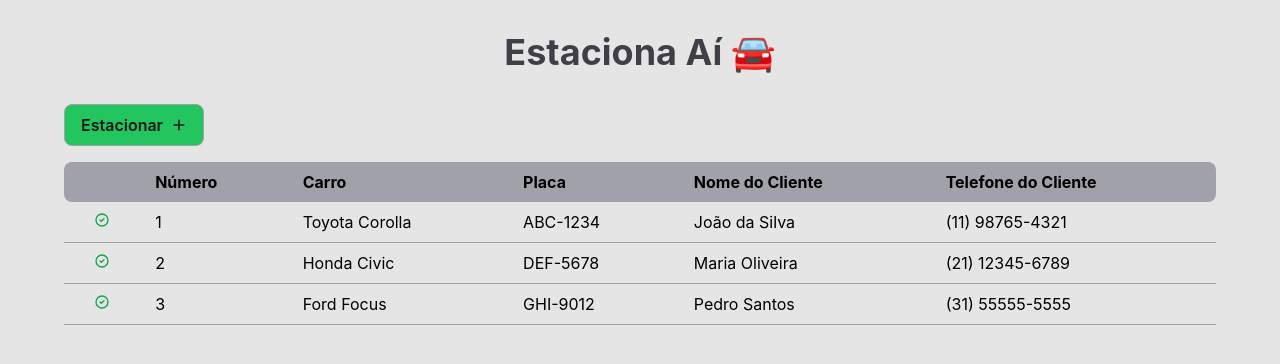
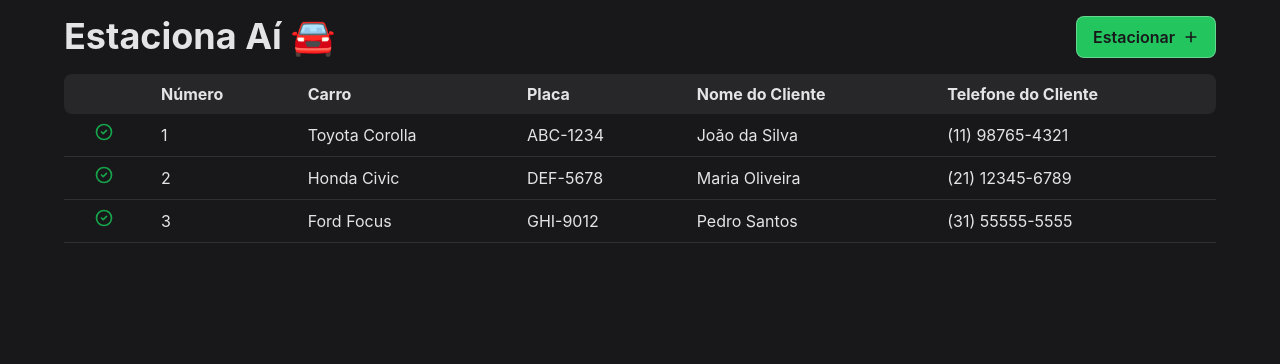
Before and after one commit to lucasrbordignon/client-estaciona-ai, a Next.js app: page / in a window 1280 px wide. Shown: the top 364 px of the page. Built offline with nearby package versions, Linux system fonts and the light colour scheme.

Commit message:
Acertando layout

```diff
--- a/src/pages/index.js
+++ b/src/pages/index.js
@@ -51,12 +51,10 @@ export default function Home() {
   return (
     <div className="h-full">
       <div className="h-full w-full">
-        <div className="max-w-6xl text-center py-8 m-auto">
-          <h1 className="text-4xl font-bold m-auto text-zinc-700">Estaciona Aí 🚘</h1>
-        </div>
+        <div className="max-w-6xl text-center py-4 m-auto w-full flex justify-between">
+          <h1 className="text-4xl font-bold">Estaciona Aí 🚘</h1>
 
-        <div className="max-w-6xl text-center pb-4 m-auto w-full flex">
-          <button className="flex items-center gap-2 px-4 py-2 bg-green-500 font-semibold text-zinc-900 border border-zinc-400 rounded-lg hover:border-green-900 hover:cursor-pointer hover:bg-green-400 hover:shadow">
+          <button className="flex items-center gap-2 px-4 py-2 bg-green-500 font-semibold text-zinc-900 border border-white/30 rounded-lg hover:border-green-900 hover:cursor-pointer hover:bg-green-400 hover:shadow">
             Estacionar
             <HiPlus/>
           </button>
@@ -66,27 +64,27 @@ export default function Home() {
           <table className="table-auto w-full overflow-x-scroll">
             <thead>
               <tr>
-                <th className="px-4 py-2 bg-zinc-400 rounded-l-lg"></th>
-                <th className="px-4 py-2 bg-zinc-400 text-left">Número</th>
-                <th className="px-4 py-2 bg-zinc-400 text-left">Carro</th>
-                <th className="px-4 py-2 bg-zinc-400 text-left">Placa</th>
-                <th className="px-4 py-2 bg-zinc-400 text-left">Nome do Cliente</th>
-                <th className="px-4 py-2 bg-zinc-400 text-left rounded-r-lg">Telefone do Cliente</th>
+                <th className="px-4 py-2 bg-zinc-800 rounded-l-lg"></th>
+                <th className="px-4 py-2 bg-zinc-800 text-left">Número</th>
+                <th className="px-4 py-2 bg-zinc-800 text-left">Carro</th>
+                <th className="px-4 py-2 bg-zinc-800 text-left">Placa</th>
+                <th className="px-4 py-2 bg-zinc-800 text-left">Nome do Cliente</th>
+                <th className="px-4 py-2 bg-zinc-800 text-left rounded-r-lg">Telefone do Cliente</th>
               </tr>
             </thead>
             <tbody>
               {cars.map(car => (
                 <tr key={car.id}>
-                  <td className="border-b border-zinc-400 px-4 py-2 rounded-l-lg text-center">
+                  <td className="border-b border-white/10 px-4 py-2 rounded-l-lg text-center">
                     <button onClick={() => handleFinishClick(car.id)}>
-                      <HiOutlineCheckCircle className="text-green-600 cursor-pointer hover:text-green-400" />
+                      <HiOutlineCheckCircle size={20} className="text-green-600 cursor-pointer hover:text-green-400" />
                     </button>
                   </td>
-                  <td className="border-b border-zinc-400 px-4 py-2">{car.numero}</td>
-                  <td className="border-b border-zinc-400 px-4 py-2">{car.modelo}</td>
-                  <td className="border-b border-zinc-400 px-4 py-2">{car.placa}</td>
-                  <td className="border-b border-zinc-400 px-4 py-2">{car.cliente.nome}</td>
-                  <td className="border-b border-zinc-400 px-4 py-2 rounded-r-xl">{car.cliente.telefone}</td>
+                  <td className="border-b border-white/10 px-4 py-2">{car.numero}</td>
+                  <td className="border-b border-white/10 px-4 py-2">{car.modelo}</td>
+                  <td className="border-b border-white/10 px-4 py-2">{car.placa}</td>
+                  <td className="border-b border-white/10 px-4 py-2">{car.cliente.nome}</td>
+                  <td className="border-b border-white/10 px-4 py-2 rounded-r-xl">{car.cliente.telefone}</td>
                 </tr>
               ))}
             </tbody>
@@ -96,10 +94,10 @@ export default function Home() {
             showPopup &&
           (
             <div className="fixed inset-0 flex items-center justify-center bg-black bg-opacity-50">
-              <div className="bg-white p-8 rounded-lg relative">
+              <div className="bg-zinc-800 p-8 border border-white/20 rounded-lg relative">
                 <button onClick={handleClosePopup} className="absolute right-2 top-2"><HiX className="text-red-500 hover:text-red-600"/></button>
                 <p className="mb-4">Deseja realmente finalizar esta vaga?</p>
-                <button onClick={handleClosePopup} className="px-4 py-2 bg-green-500 font-semibold text-zinc-900 border border-zinc-400 rounded-lg hover:border-green-900 hover:cursor-pointer hover:bg-green-400 hover:shadow">Finalizar</button>
+                <button onClick={handleClosePopup} className="px-4 py-2 bg-green-500 font-semibold text-zinc-900 border border-white/30 rounded-lg hover:border-green-900 hover:cursor-pointer hover:bg-green-400 hover:shadow">Finalizar</button>
               </div>
             </div>
           )}
--- a/src/styles/globals.css
+++ b/src/styles/globals.css
@@ -3,5 +3,6 @@
 @tailwind utilities;
 
 body {
-  background-color: #e5e5e5;
+  background-color: #18181b;
+  color: #e4e4e7;
 }
```
Also changed, not shown: cores.txt (deleted).
